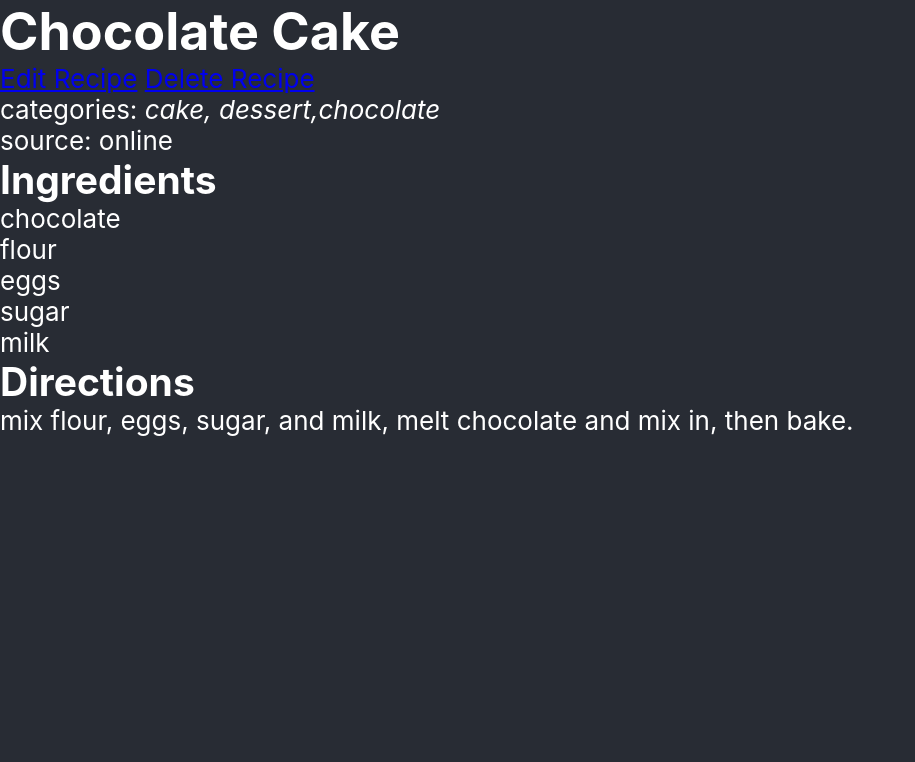
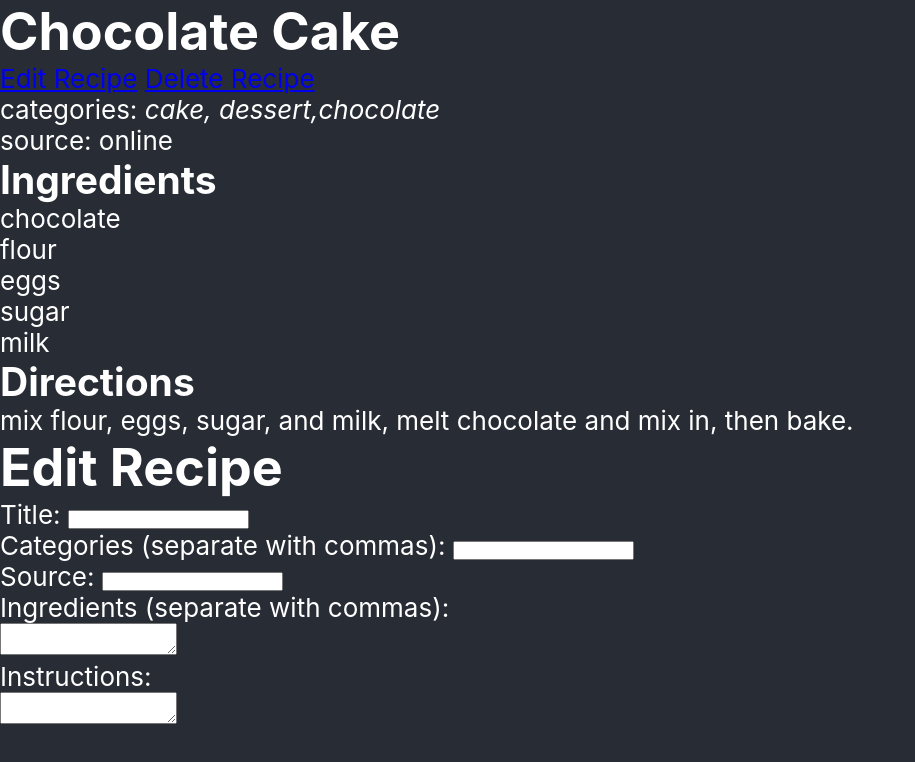
Before and after one commit to taylorfriesen6/front-end, a React (Create React App) app: page / in a window 1280 px wide. Shown: the top 762 px of the page, without its empty margins (0-915 px from the left). Built offline with nearby package versions, Linux system fonts and the light colour scheme.

Commit message:
built EditRecipe component

```diff
--- a/src/App.js
+++ b/src/App.js
@@ -2,13 +2,15 @@
 import './App.css';
 
 import DisplayPage from './components/DisplayPage'
+import EditRecipe from './components/EditRecipe'
 
 function App() {
   return (
     <div className="App">
 
-        {/* Including  the DisplayPage component for testing purposes*/}
+        {/* Including  the DisplayPage and EditRecipe components for testing purposes*/}
         <DisplayPage />
+        <EditRecipe />
 
     </div>
   );
--- a/src/components/EditRecipe.js
+++ b/src/components/EditRecipe.js
@@ -1,9 +1,53 @@
-import React from 'react'
+import React, {useState} from 'react'
 
 function EditRecipe() {
+  const initialState = {
+    title: '',
+    category: '',
+    source: '',
+    ingredients: '',
+    instructions: '',
+  }
+
+  const [formState, setFormState] = useState(initialState);
+
+  const handleChange = (e) => {
+    const {name, value} = e.target
+    setFormState({...formState, [name]: value})
+  }
+
   return (
     <div>
-      <h2>Editing Recipesssss</h2>
+      <h1>Edit Recipe</h1>
+      <form>
+        <p>
+          <label>
+            Title: <input type='text' name='title' value={formState.title} onChange={handleChange}/>
+          </label>
+        </p>
+        <p>
+          <label>
+            Categories (separate with commas): <input type='text' name='category' value={formState.category} onChange={handleChange}/>
+          </label>
+        </p>
+        <p>
+          <label>
+            Source: <input type='text' name='source' value={formState.source} onChange={handleChange}/>
+          </label>
+        </p>
+        <p>
+          <label>
+            Ingredients (separate with commas): <br />
+            <textarea name='ingredients' value={formState.ingredients} onChange={handleChange}/>
+          </label>
+        </p>
+        <p>
+          <label>
+            Instructions: <br />
+            <textarea name='instructions' value={formState.instructions} onChange={handleChange}/>
+          </label>
+        </p>
+      </form>
     </div>
   )
 }
```
